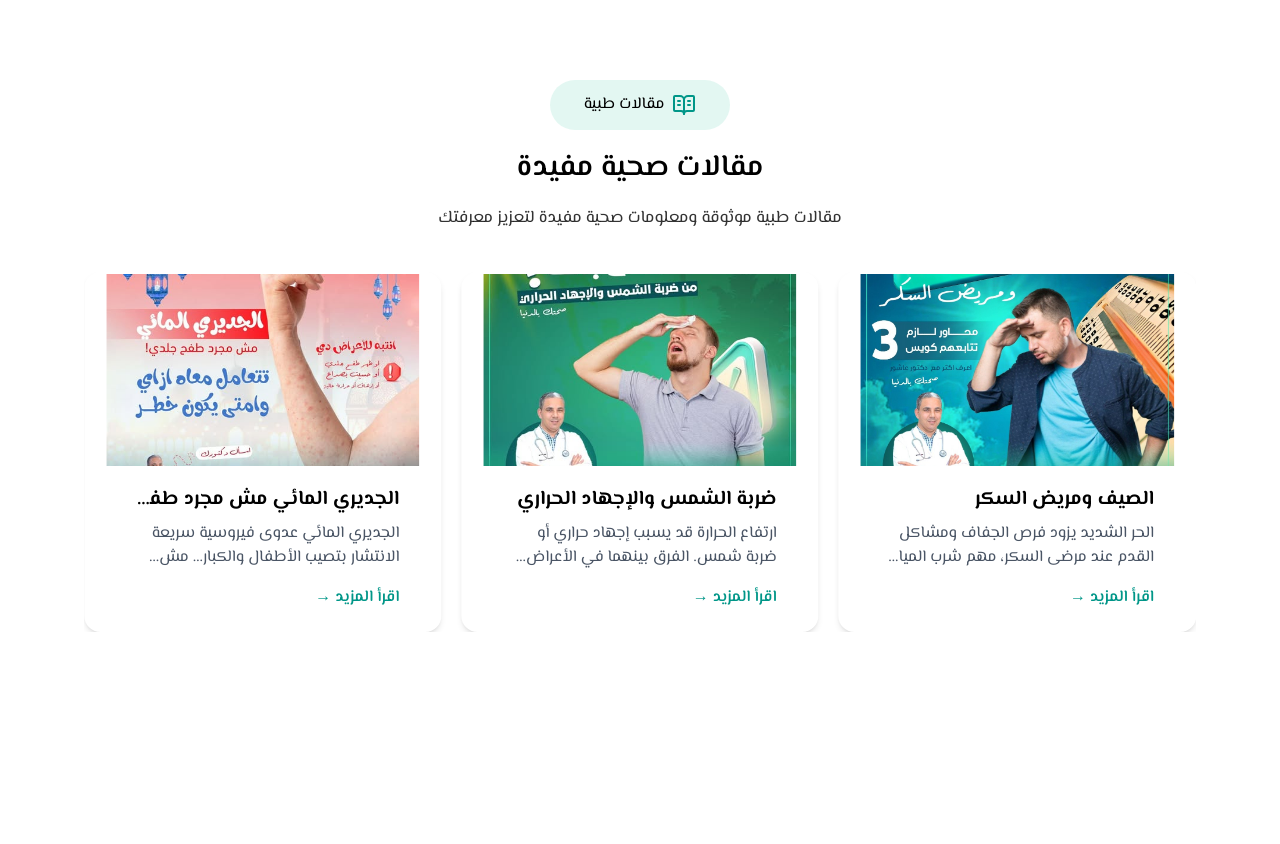
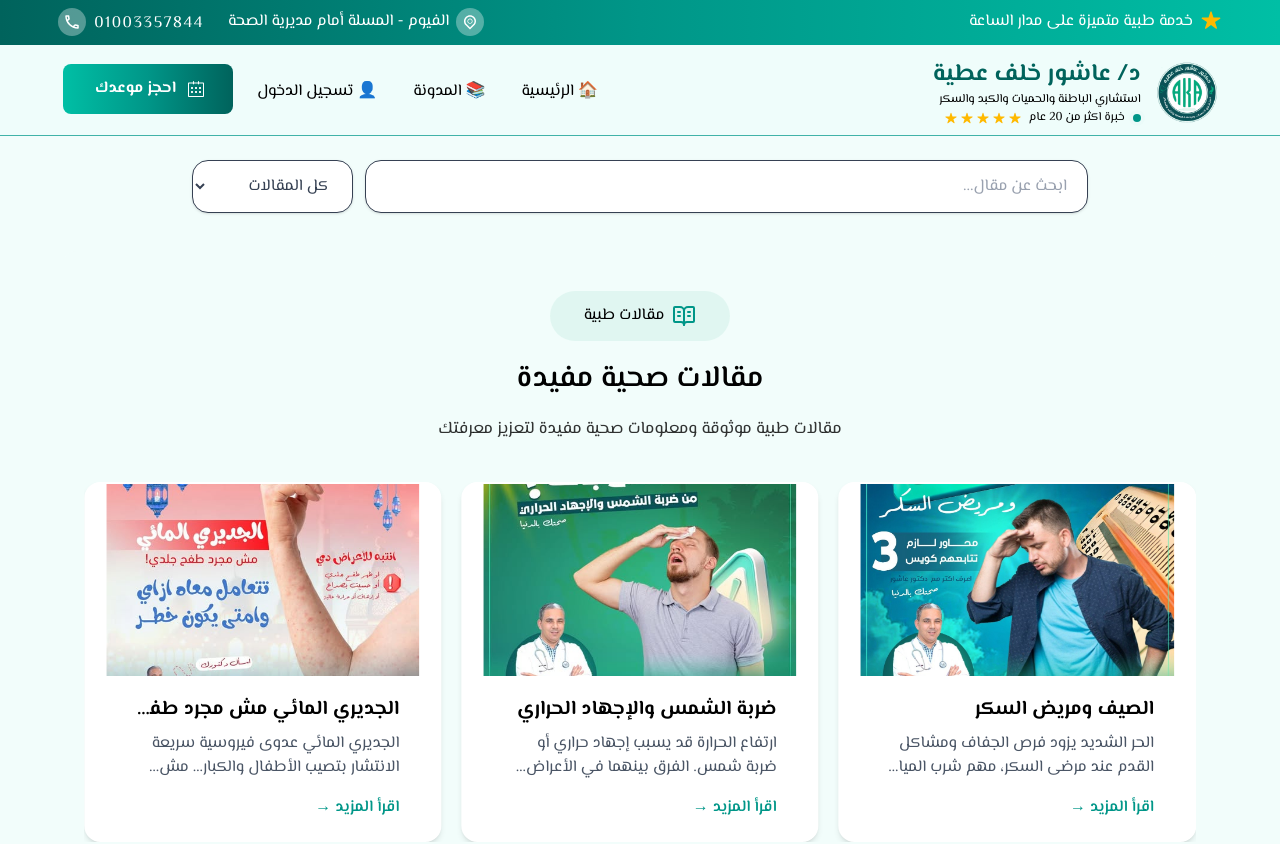
Before and after one commit to eslamshaban060/dr-ashor, a Next.js app: page /blog in a window 1280 px wide. Shown: the top 844 px of the page. Before the commit the page ends 800 px from the top, so only its background shows below. Built offline with nearby package versions, Linux system fonts and the light colour scheme; a web font is replaced by a local one.

Commit message:
Enhance blog and add  search & filter

```diff
--- a/src/app/blog/page.tsx
+++ b/src/app/blog/page.tsx
@@ -1,9 +1,9 @@
 "use client";
-import BlogCard from "@/components/blogCard/blogCard";
-import { BookOpenText } from "lucide-react";
-import { Swiper, SwiperSlide } from "swiper/react";
-import { Autoplay } from "swiper/modules";
-import "swiper/css";
+import BlogSection from "@/components/blogSection/blogSection";
+import Footer from "@/components/footer";
+import Header from "@/components/header/Header";
+import { useState } from "react";
+import { Article } from "@/types/articles";
 
 export const articles = [
   {
@@ -210,49 +210,84 @@ export const articles = [
 ];
 
 const Blog = () => {
+  const [searchTerm, setSearchTerm] = useState("");
+  const [filter, setFilter] = useState("all");
+
+  const filteredArticles = articles.filter((article: Article) => {
+    const matchesSearch =
+      article.title.toLowerCase().includes(searchTerm.toLowerCase()) ||
+      article.excerpt.toLowerCase().includes(searchTerm.toLowerCase()) ||
+      article.body.toLowerCase().includes(searchTerm.toLowerCase());
+
+    const matchesFilter =
+      filter === "all" ||
+      (filter === "sugar" && article.title.includes("سكر")) ||
+      (filter === "digestion" &&
+        (article.title.includes("قولون") || article.title.includes("معدة"))) ||
+      (filter === "heat" &&
+        (article.title.includes("حر") || article.title.includes("شمس")));
+
+    return matchesSearch && matchesFilter;
+  });
+
+  const resetFilters = () => {
+    setSearchTerm("");
+    setFilter("all");
+  };
+
   return (
-    <section className=" w-full max-w-[90%] m-auto my-10 ">
-      <div className=" bg-white rounded-xl py-[40px] p-5 shadow-[rgb(48,80,74,0.2)]">
-        <div className=" bg-[rgb(220,245,239,0.8)] m-auto flex justify-center gap-2 items-center w-[180px] rounded-4xl h-[50px] ">
-          <span className="text-[var(--color-primary)]">
-            <BookOpenText />
-          </span>
-          <span>مقالات طبية</span>
+    <>
+      <div className="fixed z-100 border-b-[0.1px] bg-white border-[#009a8bbe]">
+        <Header />
+      </div>
+
+      <div className="w-full  sm:h-[125vh] md:h-[115vh] bg-[#F2FDFB] pt-[160px] flex flex-col items-center">
+        {/* Search & Filter Controls */}
+        <div className="flex flex-col md:flex-row gap-3 mb-0 w-[90%] max-w-4xl ">
+          <input
+            type="text"
+            placeholder="ابحث عن مقال..."
+            value={searchTerm}
+            onChange={(e) => setSearchTerm(e.target.value)}
+            className="flex-1 px-5 py-3 border rounded-2xl shadow-sm bg-white text-gray-700
+               placeholder-gray-400 focus:outline-none focus:ring-2
+               focus:ring-[var(--color-primary)] focus:border-[var(--color-primary)]
+               transition duration-200"
+          />
+
+          <select
+            value={filter}
+            onChange={(e) => setFilter(e.target.value)}
+            className="px-5 py-3 border rounded-2xl shadow-sm bg-white text-gray-700
+               focus:outline-none focus:ring-2 focus:ring-[var(--color-primary)]
+               focus:border-[var(--color-primary)] transition duration-200"
+          >
+            <option value="all" className="">
+              كل المقالات
+            </option>
+            <option value="sugar">أمراض السكر</option>
+            <option value="digestion">الجهاز الهضمي</option>
+            <option value="heat">مشاكل الحرارة</option>
+          </select>
+
+          {searchTerm || filter !== "all" ? (
+            <button
+              onClick={resetFilters}
+              className="px-5 py-3 rounded-2xl shadow-sm border bg-white text-red-500
+               border-red-400 hover:bg-red-500 hover:text-white
+               transition duration-200 font-medium"
+            >
+              إعادة التعيين
+            </button>
+          ) : null}
         </div>
 
-        <div className=" text-center">
-          <h3 className=" font-semibold py-5 text-3xl">مقالات صحية مفيدة</h3>
-          <p className=" text-[rgb(0,0,0,0.8)] text-[17px] ">
-            مقالات طبية موثوقة ومعلومات صحية مفيدة لتعزيز معرفتك
-          </p>
-        </div>
+        {/* Blog Section */}
+        <BlogSection articles={filteredArticles} />
+      </div>
 
-        <div className="mt-10">
-          <Swiper
-            spaceBetween={20}
-            slidesPerView={3}
-            loop={true}
-            autoplay={{
-              delay: 3000,
-              disableOnInteraction: false,
-            }}
-            modules={[Autoplay]}
-            breakpoints={{
-              0: { slidesPerView: 1 },
-              640: { slidesPerView: 1 },
-              768: { slidesPerView: 2 },
-              1024: { slidesPerView: 3 },
-            }}
-          >
-            {articles.map((article) => (
-              <SwiperSlide key={article.id}>
-                <BlogCard article={article} />
-              </SwiperSlide>
-            ))}
-          </Swiper>
-        </div>
-      </div>
-    </section>
+      <Footer />
+    </>
   );
 };
 
--- a/src/app/page.tsx
+++ b/src/app/page.tsx
@@ -5,6 +5,8 @@ import Services from "@/components/servicesSection/services";
 import Appointment from "@/components/main/appointment";
 import Testmonials from "@/components/testmonial/testmonials";
 import Footer from "../components/footer";
+import BlogSection from "@/components/blogSection/blogSection";
+import { articles } from "./blog/page";
 
 const page = () => {
   return (
@@ -34,8 +36,13 @@ const page = () => {
         <section>
           <Testmonials />
         </section>
+
+        {/* blogs section  */}
+        <section>
+          <BlogSection articles={articles} />
+        </section>
       </div>
-       <Footer />
+      <Footer />
     </div>
   );
 };
--- /dev/null
+++ b/src/components/blogSection/blogSection.tsx
@@ -0,0 +1,60 @@
+"use client";
+import BlogCard from "@/components/blogCard/blogCard";
+import { BookOpenText } from "lucide-react";
+import { Swiper, SwiperSlide } from "swiper/react";
+import { Autoplay } from "swiper/modules";
+import "swiper/css";
+import { Article } from "@/types/articles";
+
+type BlogSectionProps = {
+  articles: Article[];
+};
+
+const BlogSection = ({ articles }: BlogSectionProps) => {
+  return (
+    <section className=" w-full max-w-[90%] m-auto ">
+      <div className=" bg-[#F2FDFB] rounded-xl py-[40px] p-5 shadow-[rgb(48,80,74,0.2)]">
+        <div className=" bg-[rgb(220,245,239,0.8)] m-auto flex justify-center gap-2 items-center w-[180px] rounded-4xl h-[50px] ">
+          <span className="text-[var(--color-primary)]">
+            <BookOpenText />
+          </span>
+          <span>مقالات طبية</span>
+        </div>
+
+        <div className=" text-center">
+          <h3 className=" font-semibold py-5 text-3xl">مقالات صحية مفيدة</h3>
+          <p className=" text-[rgb(0,0,0,0.8)] text-[17px] ">
+            مقالات طبية موثوقة ومعلومات صحية مفيدة لتعزيز معرفتك
+          </p>
+        </div>
+
+        <div className="mt-10">
+          <Swiper
+            spaceBetween={20}
+            slidesPerView={3}
+            loop={true}
+            autoplay={{
+              delay: 3000,
+              disableOnInteraction: false,
+            }}
+            modules={[Autoplay]}
+            breakpoints={{
+              0: { slidesPerView: 1 },
+              640: { slidesPerView: 1 },
+              768: { slidesPerView: 2 },
+              1024: { slidesPerView: 3 },
+            }}
+          >
+            {articles.map((article) => (
+              <SwiperSlide key={article.id}>
+                <BlogCard article={article} />
+              </SwiperSlide>
+            ))}
+          </Swiper>
+        </div>
+      </div>
+    </section>
+  );
+};
+
+export default BlogSection;
```
